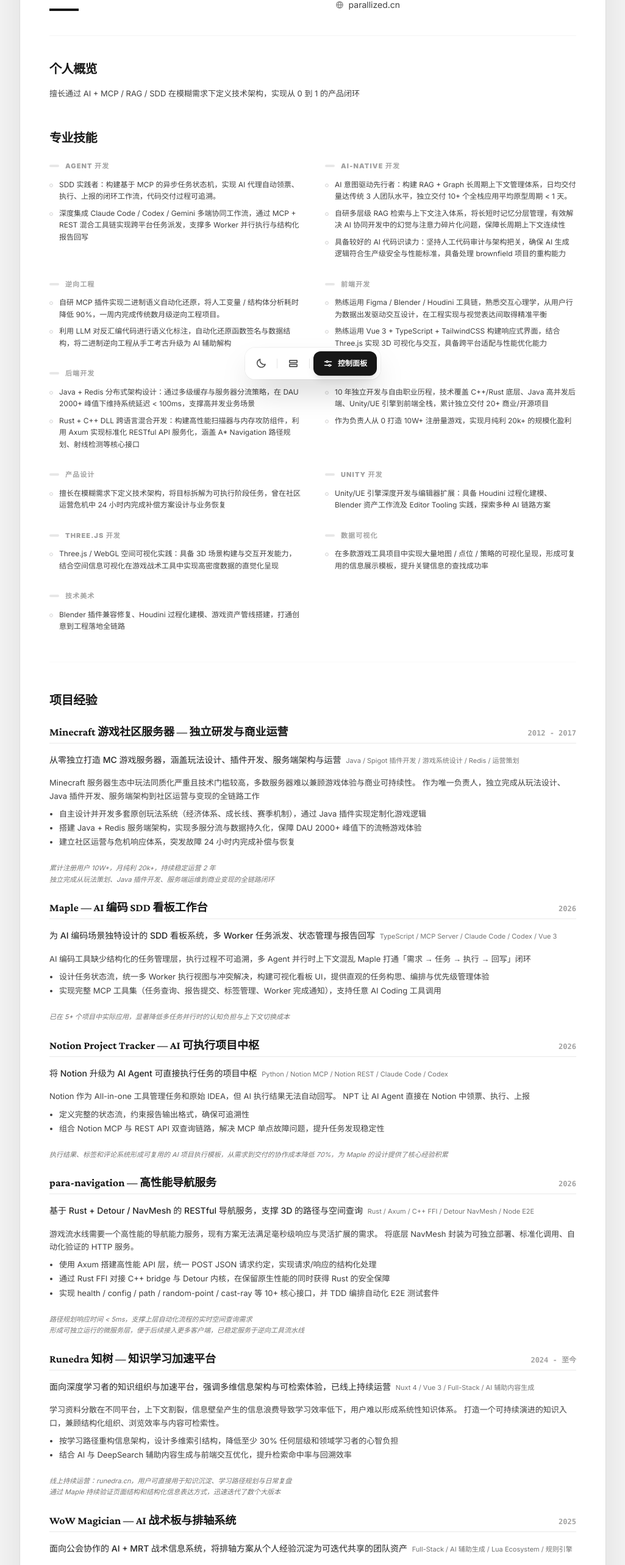
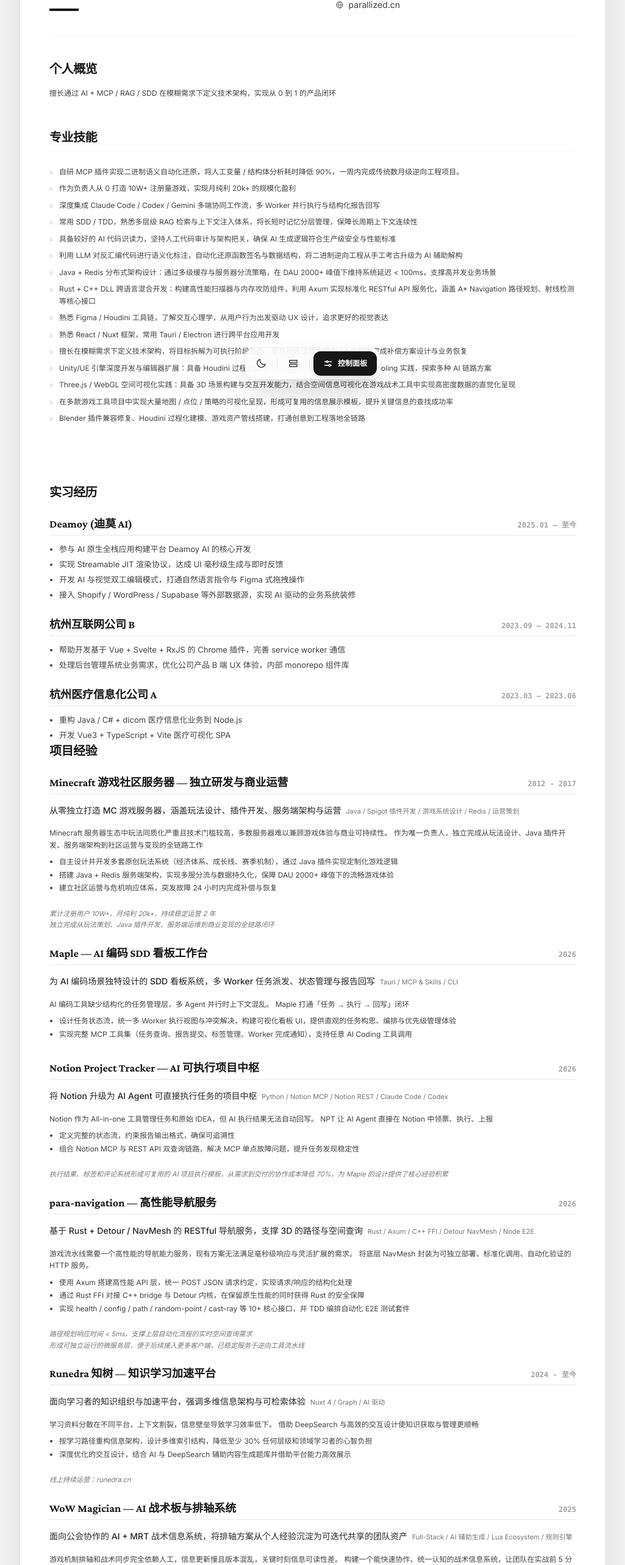
Before and after one commit to parallized/AshIris, a Nuxt app: page /cv in a window 1280 px wide. Shown: the part 154-2720 px from the top of the page at 61% size, without its empty margins (127-1152 px from the left). Built offline with nearby package versions, Linux system fonts and the light colour scheme.

Commit message:
experience

```diff
--- a/app/pages/cv.vue
+++ b/app/pages/cv.vue
@@ -54,9 +54,18 @@ type ProjectItem = {
   star: ProjectStar;
 };
 
+type ExperienceItem = {
+  id: string;
+  enabled: boolean;
+  company: string;
+  date: string;
+  items: string[];
+};
+
 type PersistedState = {
   resume?: Array<{ id: string; enabled: boolean }>;
   projects?: Array<{ id: string; enabled: boolean }>;
+  experience?: Array<{ id: string; enabled: boolean }>;
   isTwoColumn?: boolean;
 };
 
@@ -73,19 +82,42 @@ const syncDarkClass = () => {
   document.documentElement.classList.toggle("dark", isDark.value);
 };
 
-const resumeItems = ref<ResumeItem[]>([
+const experiencePool = ref<ExperienceItem[]>([
   {
-    id: "highlight-10y",
+    id: "internship-c",
     enabled: true,
-    tag: "全栈开发",
-    label: "10 年独立开发与自由职业历程，技术覆盖 C++/Rust 底层、Java 高并发后端、Unity/UE 引擎到前端全栈，累计独立交付 20+ 商业/开源项目",
+    company: "Deamoy (迪莫 AI)",
+    date: "2025.01 — 至今",
+    items: [
+      "参与 AI 原生全栈应用构建平台 Deamoy AI 的核心开发",
+      "实现 Streamable JIT 渲染协议，达成 UI 毫秒级生成与即时反馈",
+      "开发 AI 与视觉双工编辑模式，打通自然语言指令与 Figma 式拖拽操作",
+      "接入 Shopify / WordPress / Supabase 等外部数据源，实现 AI 驱动的业务系统装修",
+    ],
   },
   {
-    id: "highlight-vibe",
+    id: "internship-b",
     enabled: true,
-    tag: "AI-Native 开发",
-    label: "AI 意图驱动先行者：构建 RAG + Graph 长周期上下文管理体系，日均交付量达传统 3 人团队水平，独立交付 10+ 个全栈应用平均原型周期 < 1 天。",
+    company: "杭州互联网公司 B",
+    date: "2023.09 — 2024.11",
+    items: [
+      "帮助开发基于 Vue + Svelte + RxJS 的 Chrome 插件，完善 service worker 通信",
+      "处理后台管理系统业务需求，优化公司产品 B 端 UX 体验，内部 monorepo 组件库",
+    ],
   },
+  {
+    id: "internship-a",
+    enabled: true,
+    company: "杭州医疗信息化公司 A",
+    date: "2023.03 — 2023.06",
+    items: [
+      "重构 Java / C# + dicom 医疗信息化业务到 Node.js",
+      "开发 Vue3 + TypeScript + Vite 医疗可视化 SPA",
+    ],
+  },
+]);
+
+const resumeItems = ref<ResumeItem[]>([
   {
     id: "highlight-hardcore",
     enabled: true,
@@ -99,28 +131,22 @@ const resumeItems = ref<ResumeItem[]>([
     label: "作为负责人从 0 打造 10W+ 注册量游戏，实现月纯利 20k+ 的规模化盈利",
   },
   {
-    id: "agent-workflow",
-    enabled: true,
-    tag: "Agent 开发",
-    label: "SDD 实践者：构建基于 MCP 的异步任务状态机，实现 AI 代理自动领票、执行、上报的闭环工作流，代码交付过程可追溯。",
-  },
-  {
     id: "agent-tooling",
     enabled: true,
     tag: "Agent 开发",
-    label: "深度集成 Claude Code / Codex / Gemini 多端协同工作流，通过 MCP + REST 混合工具链实现跨平台任务派发，支撑多 Worker 并行执行与结构化报告回写",
+    label: "深度集成 Claude Code / Codex / Gemini 多端协同工作流，多 Worker 并行执行与结构化报告回写",
   },
   {
     id: "ai-native-rag",
     enabled: true,
     tag: "AI-Native 开发",
-    label: "自研多层级 RAG 检索与上下文注入体系，将长短时记忆分层管理，有效解决 AI 协同开发中的幻觉与注意力碎片化问题，保障长周期上下文连续性",
+    label: "常用 SDD / TDD，熟悉多层级 RAG 检索与上下文注入体系，将长短时记忆分层管理，保障长周期上下文连续性",
   },
   {
     id: "ai-code-literacy",
     enabled: true,
     tag: "AI-Native 开发",
-    label: "具备较好的 AI 代码识读力：坚持人工代码审计与架构把关，确保 AI 生成逻辑符合生产级安全与性能标准，具备处理 brownfield 项目的重构能力",
+    label: "具备较好的 AI 代码识读力，坚持人工代码审计与架构把关，确保 AI 生成逻辑符合生产级安全与性能标准",
   },
   {
     id: "reverse-ida",
@@ -144,13 +170,13 @@ const resumeItems = ref<ResumeItem[]>([
     id: "uiux-system",
     enabled: true,
     tag: "前端开发",
-    label: "熟练运用 Figma / Blender / Houdini 工具链，熟悉交互心理学，从用户行为数据出发驱动交互设计，在工程实现与视觉表达间取得精准平衡",
+    label: "熟悉 Figma / Houdini 工具链，了解交互心理学，从用户行为出发驱动 UX 设计，追求更好的视觉表达",
   },
   {
     id: "frontend-develop",
     enabled: true,
     tag: "前端开发",
-    label: "熟练运用 Vue 3 + TypeScript + TailwindCSS 构建响应式界面，结合 Three.js 实现 3D 可视化与交互，具备跨平台适配与性能优化能力",
+    label: "熟悉 React / Nuxt 框架，常用 Tauri / Electron 进行跨平台应用开发",
   },
   {
     id: "product-discovery",
@@ -246,15 +272,14 @@ const projectPool = ref<ProjectItem[]>([
     summary: "为 AI 编码场景独特设计的 SDD 看板系统，多 Worker 任务派发、状态管理与报告回写",
     url: "https://github.com/parallized/maple",
     date: "2026",
-    stack: "TypeScript / MCP Server / Claude Code / Codex / Vue 3",
+    stack: "Tauri / MCP & Skills / CLI",
     roles: ["Agent 开发", "全栈开发", "产品设计", "前端开发"],
     tags: ["SDD 工作流", "任务看板", "多 Worker 协作", "100% 可追溯"],
     evidence: [
-      "已在 5+ 个项目中实际应用，显著降低多任务并行时的认知负担与上下文切换成本",
     ],
     star: {
-      situation: "AI 编码工具缺少结构化的任务管理层，执行过程不可追溯，多 Agent 并行时上下文混乱",
-      task: "Maple 打通「需求 → 任务 → 执行 → 回写」闭环",
+      situation: "AI 编码工具缺少结构化的任务管理层，多 Agent 并行时上下文混乱。",
+      task: "Maple 打通「任务 → 执行 → 回写」闭环",
       actions: [
         "设计任务状态流，统一多 Worker 执行视图与冲突解决，构建可视化看板 UI，提供直观的任务构思、编排与优先级管理体验",
         "实现完整 MCP 工具集（任务查询、报告提交、标签管理、Worker 完成通知），支持任意 AI Coding 工具调用",
@@ -317,22 +342,21 @@ const projectPool = ref<ProjectItem[]>([
     id: "runedra",
     enabled: true,
     title: "Runedra 知树 — 知识学习加速平台",
-    summary: "面向深度学习者的知识组织与加速平台，强调多维信息架构与可检索体验，已线上持续运营",
+    summary: "面向学习者的知识组织与加速平台，强调多维信息架构与可检索体验",
     url: "https://rune.parallized.cn",
     date: "2024 - 至今",
-    stack: "Nuxt 4 / Vue 3 / Full-Stack / AI 辅助内容生成",
+    stack: "Nuxt 4 / Graph / AI 驱动",
     roles: ["全栈开发", "产品设计", "前端开发"],
     tags: ["知识图谱", "信息架构设计", "持续迭代", "线上产品"],
     evidence: [
-      "线上持续运营：runedra.cn，用户可直接用于知识沉淀、学习路径规划与日常复盘",
-      "通过 Maple 持续验证页面结构和结构化信息表达方式，迅速迭代了数个大版本",
+      "线上持续运营：runedra.cn",
     ],
     star: {
-      situation: "学习资料分散在不同平台，上下文割裂，信息壁垒产生的信息浪费导致学习效率低下，用户难以形成系统性知识体系。",
-      task: "打造一个可持续演进的知识入口，兼顾结构化组织、浏览效率与内容可检索性。",
+      situation: "学习资料分散在不同平台，上下文割裂，信息壁垒导致学习效率低下。",
+      task: "借助 DeepSearch 与高效的交互设计使知识获取与管理更顺畅",
       actions: [
         "按学习路径重构信息架构，设计多维索引结构，降低至少 30% 任何层级和领域学习者的心智负担",
-        "结合 AI 与 DeepSearch 辅助内容生成与前端交互优化，提升检索命中率与回溯效率",
+        "深度优化的交互设计，结合 AI 与 DeepSearch 辅助内容生成题库并借助平台能力高效展示",
       ],
       results: [
       ],
@@ -532,9 +556,9 @@ const projectPool = ref<ProjectItem[]>([
     id: "lineup",
     enabled: true,
     title: "Lineup — 多游戏战术 Lineup 平台",
-    summary: "覆盖 Valorant / OW / War Thunder 等多款 FPS 游戏的统一 Lineup 查阅平台",
+    summary: "覆盖 Valorant / OW / War Thunder 等多款游戏的统一战术查阅平台",
     url: "https://github.com/parallized/Lineup",
-    date: "2026",
+    date: "2025",
     stack: "Web App / 空间信息可视化 / 游戏数据 / UX 设计",
     roles: ["数据可视化", "前端开发", "产品设计"],
     tags: ["游戏辅助", "多游戏 Lineup", "空间信息", "战术工具"],
@@ -542,11 +566,11 @@ const projectPool = ref<ProjectItem[]>([
       "多款热门游戏的战术点位数据，沉淀了空间信息展示的可复用交互模式与数据组织规范",
     ],
     star: {
-      situation: "FPS 游戏中 Lineup 技巧散落在视频和帖子中，实战前难以快速检索且缺少统一入口。",
-      task: "构建统一的多游戏 Lineup 查阅平台，实现跨游戏、跨地图的 Lineup 快速定位与检索。",
+      situation: "FPS 游戏中 Lineup 技巧散落在视频和帖子中，难以快速检索。",
+      task: "构建统一的多游戏查阅平台，实现 Lineup 快速定位与检索",
       actions: [
         "设计跨游戏统一的信息架构（游戏 → 地图 → 角色 → 点位），降低用户认知和查找成本",
-        "优化浏览路径与交互设计，确保实战前 30 秒内可获取关键 Lineup 信息，建立可扩展的数据结构，支持快速更新 Lineup 内容",
+        "优化浏览路径与交互设计，确保实战前 30 秒内可获取关键 Lineup 信息，建立可复用可扩展的数据结构，支持快速更新 Lineup 内容",
       ],
       results: [
       ],
@@ -582,6 +606,7 @@ const projectPool = ref<ProjectItem[]>([
 
 const enabledResumeItems = computed(() => resumeItems.value.filter((i) => i.enabled));
 const enabledProjects = computed(() => projectPool.value.filter((p) => p.enabled));
+const enabledExperiences = computed(() => experiencePool.value.filter((e) => e.enabled));
 
 const resumeGroups = computed(() => {
   const map = new Map<ResumeTag, ResumeItem[]>();
@@ -610,6 +635,7 @@ const printResume = () => {
 const selectAll = () => {
   for (const item of resumeItems.value) item.enabled = true;
   for (const project of projectPool.value) project.enabled = true;
+  for (const exp of experiencePool.value) exp.enabled = true;
 };
 
 const TEMPLATES = [
@@ -632,6 +658,11 @@ const applyTemplate = (tags: readonly string[]) => {
   for (const project of projectPool.value) {
     project.enabled = project.roles.some((r) => tags.includes(r));
   }
+  // Internships are generally always visible unless manually toggled,
+  // but we can keep them all enabled for specific templates too.
+  for (const exp of experiencePool.value) {
+    exp.enabled = true;
+  }
 };
 
 const persistControls = () => {
@@ -644,6 +675,10 @@ const persistControls = () => {
       projects: projectPool.value.map((project) => ({
         id: project.id,
         enabled: project.enabled,
+      })),
+      experience: experiencePool.value.map((exp) => ({
+        id: exp.id,
+        enabled: exp.enabled,
       })),
       isTwoColumn: isTwoColumn.value,
     };
@@ -675,6 +710,14 @@ const restoreControls = () => {
       }
     }
 
+    if (Array.isArray(parsed.experience)) {
+      const map = new Map(parsed.experience.map((exp) => [exp.id, exp.enabled]));
+      for (const exp of experiencePool.value) {
+        const enabled = map.get(exp.id);
+        if (typeof enabled === "boolean") exp.enabled = enabled;
+      }
+    }
+
     if (typeof parsed.isTwoColumn === "boolean") {
       isTwoColumn.value = parsed.isTwoColumn;
     }
@@ -700,7 +743,7 @@ watch(isDark, () => {
 });
 
 watch(
-  [resumeItems, projectPool, isTwoColumn],
+  [resumeItems, projectPool, experiencePool, isTwoColumn],
   () => {
     if (typeof window === "undefined") return;
     persistControls();
@@ -739,7 +782,7 @@ onBeforeUnmount(() => {
               <div class="h-1 w-12 bg-neutral-900 dark:bg-neutral-100"></div>
             </div>
 
-            <!-- Contact & Education (Compact) -->
+            <!-- Contact & Education -->
             <div class="grid grid-cols-1 gap-x-8 gap-y-4 text-sm sm:grid-cols-2">
               <div class="space-y-2">
                 <div class="flex items-center gap-2 text-neutral-700 dark:text-neutral-300">
@@ -767,32 +810,51 @@ onBeforeUnmount(() => {
               <!-- Overview -->
               <section class="space-y-4">
                 <h2 class="font-serif text-xl font-bold tracking-tight text-neutral-900 dark:text-white">个人概览</h2>
-                <div class="text-[13px] leading-relaxed text-neutral-700 dark:text-neutral-300">
+                <div class="text-[12px] leading-relaxed text-neutral-700 dark:text-neutral-300">
                   <p>擅长通过 AI + MCP / RAG / SDD 在模糊需求下定义技术架构，实现从 0 到 1 的产品闭环</p>
                 </div>
               </section>
 
               <!-- Skills -->
-              <section v-if="resumeGroups.length" :class="isTwoColumn ? 'space-y-4' : 'space-y-6'">
-                <h2 class="font-serif text-xl font-bold tracking-tight text-neutral-900 dark:text-white">专业技能</h2>
-                <div :class="isTwoColumn ? 'grid gap-6' : 'grid gap-x-10 gap-y-8 sm:grid-cols-2'">
-                  <div v-for="group in resumeGroups" :key="group.tag" class="space-y-3">
-                    <h3 class="flex items-center gap-2.5 text-[11px] font-black uppercase tracking-widest text-neutral-400 dark:text-neutral-500">
-                      <span class="h-1 w-4 rounded-full bg-neutral-900/10 dark:bg-white/10"></span>
-                      {{ group.tag }}
-                    </h3>
-                    <ul class="space-y-2 text-[12px] leading-relaxed text-neutral-700 dark:text-neutral-300">
-                      <li v-for="item in group.items" :key="item.id" class="relative pl-4">
-                        <span class="absolute left-0 top-2 h-1.5 w-1.5 rounded-full border border-neutral-300 bg-neutral-50 dark:border-neutral-700 dark:bg-neutral-800"></span>
-                        {{ item.label }}
-                      </li>
-                    </ul>
-                  </div>
+              <section v-if="enabledResumeItems.length" :class="isTwoColumn ? 'space-y-4' : 'space-y-6'">
+                <h2 class="flex items-center gap-2 border-b border-neutral-100 pb-2 font-serif text-xl font-bold tracking-tight text-neutral-900 dark:border-neutral-800 dark:text-white">
+                  <span>专业技能</span>
+                </h2>
+
+                <div class="space-y-3">
+                  <ul class="space-y-2 text-[12px] leading-relaxed text-neutral-700 dark:text-neutral-300">
+                    <li v-for="item in enabledResumeItems" :key="item.id" class="relative pl-4">
+                      <span class="absolute left-0 top-2 h-1.5 w-1.5 rounded-full border border-neutral-300 bg-neutral-50 dark:border-neutral-700 dark:bg-neutral-800"></span>
+                      {{ item.label }}
+                    </li>
+                  </ul>
                 </div>
               </section>
             </div>
 
             <div :class="isTwoColumn ? 'space-y-12 border-l border-neutral-100 pl-8 dark:border-neutral-700' : 'pt-12 border-t border-neutral-100/50 dark:border-neutral-800/50'">
+              <!-- Internship Experience -->
+              <section v-if="enabledExperiences.length" class="space-y-6">
+                <h2 class="font-serif text-xl font-bold tracking-tight text-neutral-900 dark:text-white">实习经历</h2>
+                <div class="space-y-6">
+                  <article v-for="exp in enabledExperiences" :key="exp.id" class="space-y-3">
+                    <div class="flex items-baseline justify-between gap-4 border-b border-neutral-300/50 pb-1 dark:border-neutral-700/50">
+                      <h3 class="font-serif text-lg font-bold text-neutral-900 dark:text-white">
+                        {{ exp.company }}
+                      </h3>
+                      <span class="font-mono text-xs font-semibold text-neutral-400 dark:text-neutral-500 shrink-0">
+                        {{ exp.date }}
+                      </span>
+                    </div>
+                    <ul class="list-disc space-y-1 pl-4 text-[13px] leading-relaxed text-neutral-700 dark:text-neutral-300">
+                      <li v-for="item in exp.items" :key="item">
+                        {{ item }}
+                      </li>
+                    </ul>
+                  </article>
+                </div>
+              </section>
+
               <!-- Project Experience -->
               <section v-if="enabledProjects.length" class="space-y-6">
                 <h2 class="font-serif text-xl font-bold tracking-tight text-neutral-900 dark:text-white">项目经验</h2>
@@ -829,7 +891,7 @@ onBeforeUnmount(() => {
                     <span class="ml-1 text-[11px] font-normal text-neutral-500 dark:text-neutral-400">{{ project.stack }}</span>
                   </p>
 
-                  <div class="grid gap-2 text-[13px] leading-relaxed text-neutral-700 dark:text-neutral-300">
+                  <div class="grid gap-2 text-[12px] leading-relaxed text-neutral-700 dark:text-neutral-300">
                     <div>
                       <p>{{ project.star.situation }} {{ project.star.task }}</p>
                     </div>
@@ -995,6 +1057,28 @@ onBeforeUnmount(() => {
                 </div>
               </section>
 
+              <!-- Internship Toggles -->
+              <section class="space-y-6">
+                <h3 class="text-[11px] font-black uppercase tracking-[0.2em] text-neutral-400 dark:text-neutral-500">实习经历</h3>
+                <div class="grid grid-cols-1 gap-3 sm:grid-cols-2 lg:grid-cols-3">
+                  <div
+                    v-for="exp in experiencePool"
+                    :key="exp.id"
+                    class="flex items-start gap-3 rounded-xl border border-neutral-200 p-4 transition-colors hover:bg-neutral-50 dark:border-neutral-800 dark:hover:bg-neutral-800/50"
+                  >
+                    <label class="relative mt-0.5 inline-flex shrink-0 cursor-pointer items-center">
+                      <input v-model="exp.enabled" type="checkbox" class="peer sr-only" />
+                      <span class="h-4 w-7 rounded-full bg-neutral-200 transition peer-checked:bg-neutral-900 dark:bg-neutral-800 dark:peer-checked:bg-white" />
+                      <span class="absolute left-0.5 top-0.5 h-3 w-3 rounded-full bg-white shadow-sm transition peer-checked:translate-x-3 dark:bg-neutral-900" />
+                    </label>
+                    <div class="min-w-0">
+                      <div class="truncate text-xs font-bold">{{ exp.company }}</div>
+                      <div class="truncate text-[10px] text-neutral-500">{{ exp.date }}</div>
+                    </div>
+                  </div>
+                </div>
+              </section>
+
               <!-- Project Toggles -->
               <section class="space-y-6">
                 <h3 class="text-[11px] font-black uppercase tracking-[0.2em] text-neutral-400 dark:text-neutral-500">项目池</h3>
```
